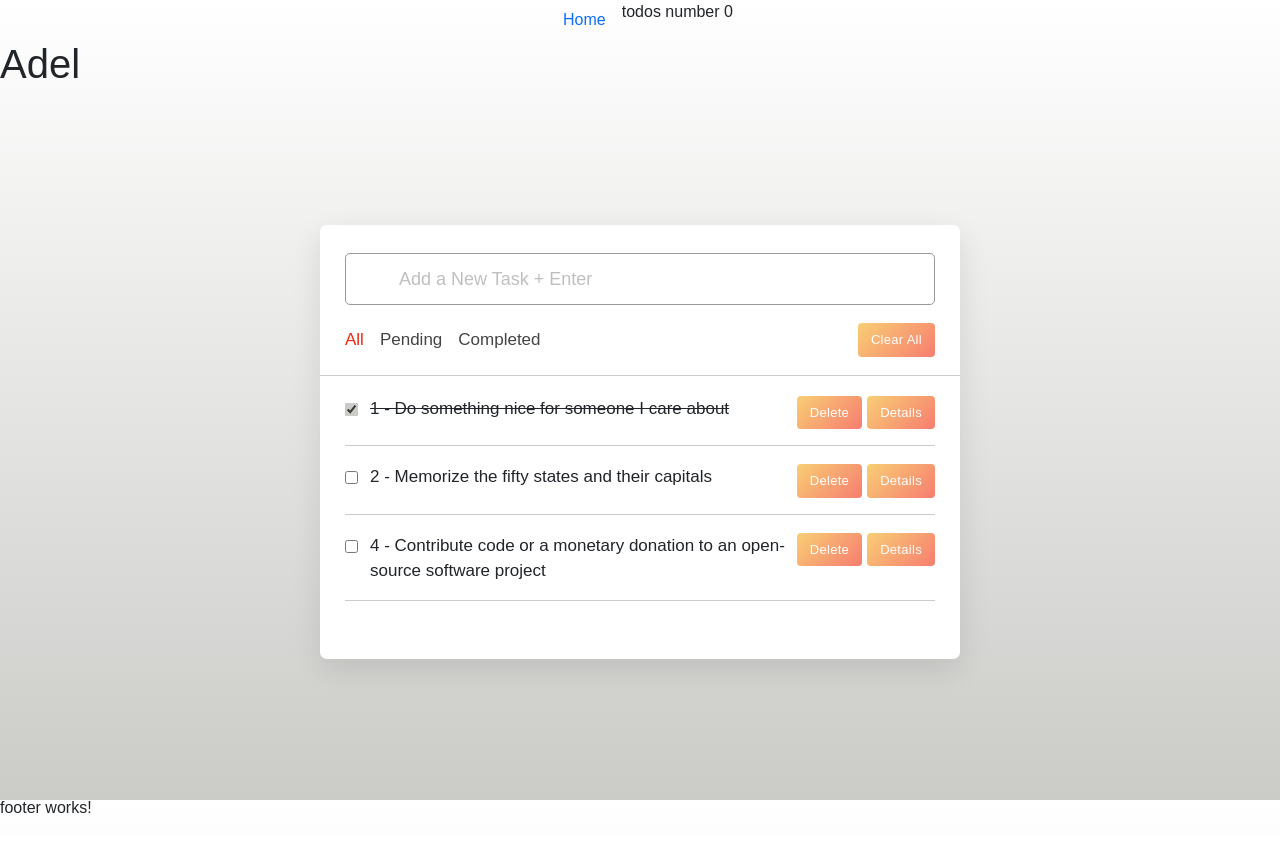
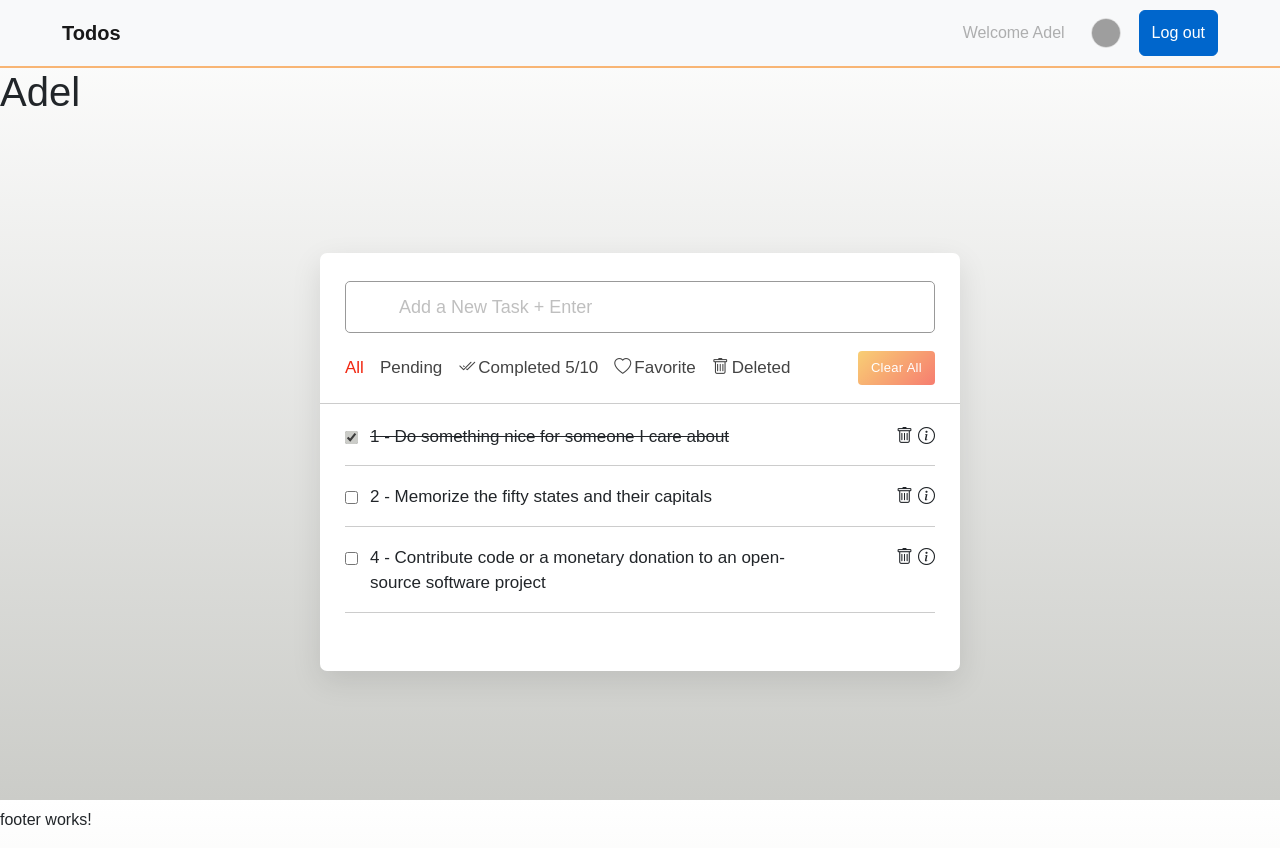
Before and after one commit to THEPEACEMAKER/ng-todo-app, an Angular app: page / in a window 1280 px wide. Built offline with nearby package versions, Linux system fonts and the light colour scheme; grey boxes are pictures that could not be loaded.

Commit message:
the navbar and the todo list styles

```diff
--- a/src/app/nav-bar/nav-bar.component.css
+++ b/src/app/nav-bar/nav-bar.component.css
@@ -0,0 +1,62 @@
+.navbar {
+    border-bottom: 2px solid #f8b574;
+    padding: 10px 50px;
+}
+
+.navbar-brand {
+    font-weight: bold;
+}
+
+.nav-link {
+    margin-right: 10px;
+    color: #333;
+    transition: color 0.3s;
+    display: flex;
+    align-items: center
+}
+
+.nav-link:hover {
+    color: #0066cc;
+}
+
+.navbar-nav .nav-link i {
+    margin-right: 5px;
+    font-size: 1.2rem;
+}
+
+.navbar-nav .nav-link .icon-label {
+    font-size: 0.8rem;
+    background-color: #333;
+    color: #fff;
+    padding: 0px 5px;
+    border-radius: 10px;
+    position: relative;
+    top: -3px;
+    margin-left: 3px;
+}
+
+.user-img img {
+    width: 30px;
+    height: 30px;
+    border: 1px solid #ddd;
+    cursor: pointer;
+}
+
+.user-img img:hover {
+    border-color: #0066cc;
+    box-shadow: 0 0 5px #0066cc;
+}
+
+.btn-primary {
+    background-color: #0066cc;
+    border-color: #0066cc;
+}
+
+.btn-primary:hover {
+    background-color: #0059b3;
+    border-color: #0052cc;
+}
+
+.btn-link {
+    text-decoration: none;
+}
--- a/src/app/nav-bar/nav-bar.component.html
+++ b/src/app/nav-bar/nav-bar.component.html
@@ -1,14 +1,19 @@
-<ul class="nav justify-content-center">
-    <li class="nav-item">
-        <a class="nav-link " aria-current="page" routerLink="/">Home</a>
-    </li>
-    <li class="nav-item">
-        <a class="nav-link" routerLink="/login" *ngIf="!isLoggedIn.getValue()" routerLinkActive='active'>login</a>
-    </li>
-    <li class="nav-item">
-        <a class="nav-link" routerLink="/signin" *ngIf="!isLoggedIn.getValue()" routerLinkActive='active'>sign in</a>
-    </li>
-    <li class="nav-item">
-        <p>todos number {{Length$ | async}}</p>
-    </li>
-</ul>
+<nav class="navbar navbar-expand-lg navbar-light bg-light">
+    <div class="container-fluid">
+        <a class="navbar-brand" href="#">Todos</a>
+        <div class="navbar-nav ml-auto">
+            <a class="nav-link disabled" *ngIf="!isLoggedIn.getValue()">Welcome to Todos</a>
+            <a class="nav-link disabled" *ngIf="isLoggedIn.getValue()">Welcome Adel</a>
+            <a class="nav-link user-img" href="#" *ngIf="isLoggedIn.getValue()">
+                <img src="https://mdbcdn.b-cdn.net/img/new/avatars/2.webp" class="img-fluid rounded-circle"
+                    alt="User Image">
+            </a>
+            <button type="button" class="btn btn-link px-3 me-2" *ngIf="!isLoggedIn.getValue()" routerLink="/login">
+                Login
+            </button>
+            <button type="button" class="btn btn-primary" *ngIf="!isLoggedIn.getValue()" routerLink="/signin">Sign
+                Up</button>
+            <button type="button" class="btn btn-primary" *ngIf="isLoggedIn.getValue()">Log out</button>
+        </div>
+    </div>
+</nav>
--- a/src/app/todo-list/todo-list.component.css
+++ b/src/app/todo-list/todo-list.component.css
@@ -82,6 +82,10 @@ li {
     color: #f12711;
 }
 
+.filters span i {
+    margin-right: 3px;
+}
+
 .clear-btn {
     border: none;
     opacity: 0.6;
--- a/src/app/todo-list/todo-list.component.html
+++ b/src/app/todo-list/todo-list.component.html
@@ -10,7 +10,12 @@
             <span id="pending" [ngClass]="{'active': (statusSelected$ | async) == 'pending'}"
                 (click)="selectByStatus('pending')">Pending</span>
             <span id="completed" [ngClass]="{'active': (statusSelected$ | async) == 'completed'}"
-                (click)="selectByStatus('completed')">Completed</span>
+                (click)="selectByStatus('completed')">
+                <i class="bi bi-check2-all"></i>Completed 5/10</span>
+            <span id="favorite" [ngClass]="{'active': (statusSelected$ | async) == 'favorite'}">
+                <i class="bi bi-heart"></i>Favorite</span>
+            <span id="deleted" [ngClass]="{'active': (statusSelected$ | async) == 'deleted'}">
+                <i class="bi bi-trash"></i>Deleted</span>
         </div>
         <button type="button" class="clear-btn" (click)="clearAll()">Clear All</button>
     </div>
--- a/src/app/todo/todo.component.css
+++ b/src/app/todo/todo.component.css
@@ -122,6 +122,18 @@ li {
     margin-left: 5px;
 }
 
+i.bi-trash:hover {
+    color: red;
+}
+
+i.bi-info-circle {
+    margin-left: 5px;
+}
+
+i.bi-info-circle:hover {
+    color: #0077c2;
+}
+
 @media (max-width: 400px) {
     body {
         padding: 0 10px;
--- a/src/app/todo/todo.component.html
+++ b/src/app/todo/todo.component.html
@@ -5,7 +5,7 @@
 
     </label>
     <div class="settings">
-        <button type="button" class="clear-btn" (click)="deleteTodo()">Delete</button>
-        <button type="button" class="clear-btn" routerLink="/todos/{{id}}/{{todo}}/{{completed}}">Details</button>
+        <i class="bi bi-trash" (click)="deleteTodo()"></i>
+        <i class="bi bi-info-circle" routerLink="/todos/{{id}}/{{todo}}/{{completed}}"></i>
     </div>
 </li>
--- a/src/index.html
+++ b/src/index.html
@@ -1,18 +1,24 @@
 <!doctype html>
 <html lang="en">
+
 <head>
   <meta charset="utf-8">
   <title>TodoApp</title>
   <base href="/">
   <meta name="viewport" content="width=device-width, initial-scale=1">
   <link rel="icon" type="image/x-icon" href="favicon.ico">
+  <link rel="stylesheet" href="https://cdnjs.cloudflare.com/ajax/libs/twitter-bootstrap/5.1.3/css/bootstrap.min.css" />
+  <link rel="stylesheet"
+    href="https://cdnjs.cloudflare.com/ajax/libs/bootstrap-icons/1.7.2/font/bootstrap-icons.min.css" />
   <style>
     body {
       background: -webkit-gradient(linear, left top, left bottom, from(#fff), to(#cbccc8)) fixed;
     }
   </style>
 </head>
+
 <body>
   <app-root></app-root>
 </body>
+
 </html>
```
